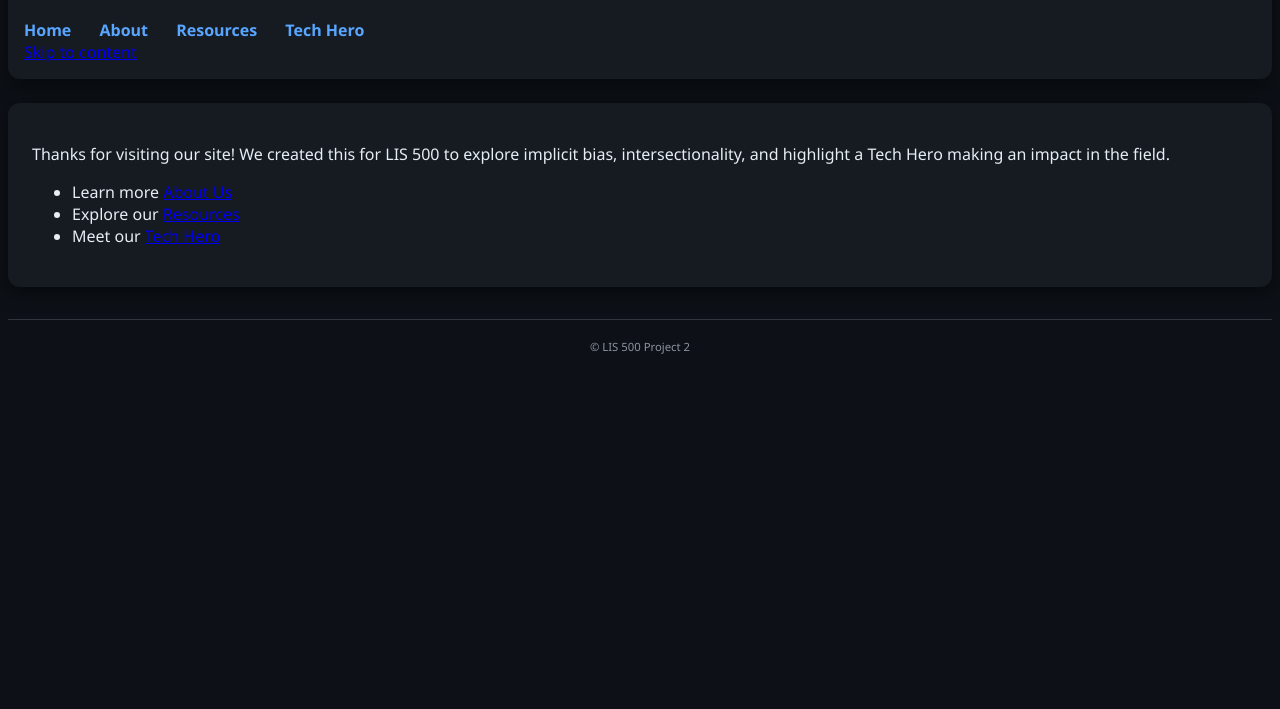
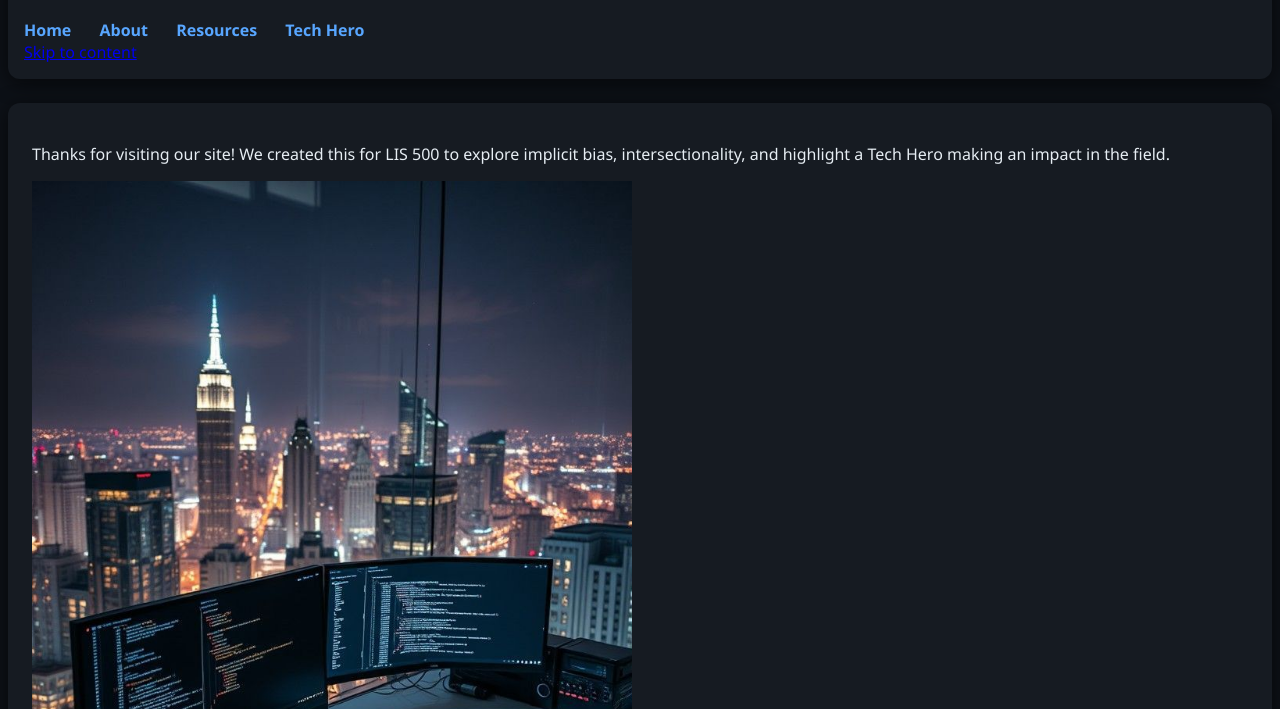
Before and after one commit to earthtogabi/LIS500-project2-website, a plain HTML site: page index.html in a window 1280 px wide. Shown: the part 91-800 px from the top of the page. Drawn offline with Linux system fonts and the light colour scheme.

Commit message:
Added Photo index.html

```diff
--- a/index.html
+++ b/index.html
@@ -30,6 +30,7 @@
           implicit bias, intersectionality, and highlight a Tech Hero making
           an impact in the field.
         </p>
+        <img src="resource/image/Homepagephoto.jpg" alt="Photo for Homepage" width="600">
         <ul>
           <li>Learn more <a href="about.html">About Us</a></li>
           <li>Explore our <a href="resources.html">Resources</a></li>
```
